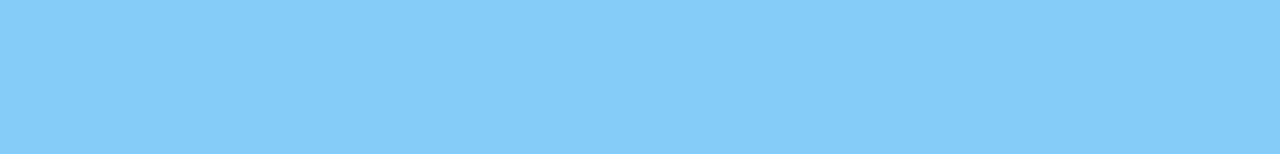
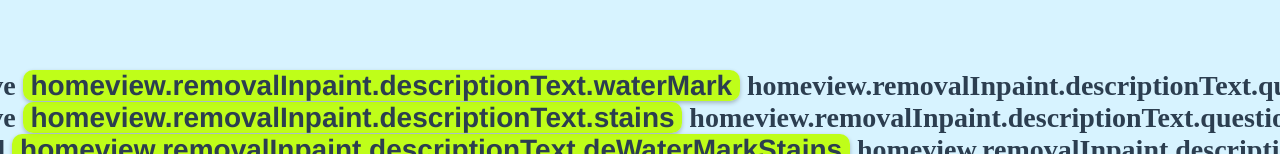
Before and after one commit to Hydrageno/inpaint-toolbox, a Vue app: page / in a window 1280 px wide. Shown: the part 2646-2800 px from the top of the page. Built offline with nearby package versions, Linux system fonts and the light colour scheme.

Commit message:
set basic content and style for description in RI.

```diff
--- a/src/components/homeview-can/RemovalInpaint.vue
+++ b/src/components/homeview-can/RemovalInpaint.vue
@@ -3,7 +3,22 @@
         <!--create description area for removal-inpaint-->
         <!--为去除水印创建描述区-->
         <div class="removal-inpaint-description">
-
+            <div class="removal-inpaint-description-content">
+                <!--add description text for removal-inpaint-->
+                <!--为超分辨率添加描述性文字-->
+                <div class="removal-inpaint-description-text">
+                    <span>{{ picHave }}&nbsp;</span>
+                    <span class="removal-inpaint-description-text-fluorescence">&nbsp;{{ waterMark }}&nbsp;</span>
+                    <span>&nbsp;{{ questionMark }}</span><br>
+                    <span>{{ picHave }}&nbsp;</span>
+                    <span class="removal-inpaint-description-text-fluorescence">&nbsp;{{ stains }}&nbsp;</span>
+                    <span>&nbsp;{{ questionMark }}</span><br>
+                    <span>{{ tryTool }}&nbsp;</span>
+                    <span class="removal-inpaint-description-text-fluorescence">&nbsp;{{ deWaterMarkStains }}&nbsp;</span>
+                    <span>&nbsp;{{ endTool }}</span>
+                </div>
+                <img src="@/assets/demo.gif" class="removal-inpaint-description-animation">
+            </div>
         </div>
         <div class="removal-inpaint-upload-image"></div>
         <div class="removal-inpaint-use-case"></div>
@@ -13,6 +28,31 @@
 <script>
 export default{
     name: 'RemovalInpaint',
+    computed:{
+        picHave(){
+            // switch the content follow the value of 'language' attribute in i18n.
+            // 通过i18n中的language属性值来调整展示的内容，如果为zh则显示中文内容，否则显示英文内容。
+            return this.$t('homeview.removalInpaint.descriptionText.picHave')
+        },
+        waterMark(){
+            return this.$t('homeview.removalInpaint.descriptionText.waterMark')
+        },
+        stains(){
+            return this.$t('homeview.removalInpaint.descriptionText.stains')
+        },
+        questionMark(){
+            return this.$t('homeview.removalInpaint.descriptionText.questionMark')
+        },
+        tryTool(){
+            return this.$t('homeview.removalInpaint.descriptionText.tryTool')
+        },
+        deWaterMarkStains(){
+            return this.$t('homeview.removalInpaint.descriptionText.deWaterMarkStains')
+        },
+        endTool(){
+            return this.$t('homeview.removalInpaint.descriptionText.endTool')
+        }
+    }
 }
 </script>
 
@@ -24,8 +64,49 @@ export default{
     flex-direction: column;
     // height = desciption-height + upload-iamge-height + use-case-height.
     .removal-inpaint-description{
-        background-color: rgb(133,204,248);
+        background-color: rgb(215, 243, 255);
         flex: 1;
+        // let inner element center horizontal and vertical.
+        // 让内部元素水平和垂直居中。
+        display: flex;
+        justify-content: center;
+        align-items: center;
+        .removal-inpaint-description-content{
+            // let inner element center horizontal and vertical.
+            // 让内部元素水平和垂直居中。
+            display: flex;
+            justify-content: center;
+            align-items: center;
+            .removal-inpaint-description-text{
+                // set the style of font.
+                // 设置字体大小和粗细程度。
+                font-weight: bolder;
+                font-size: 1.75em;
+                color: rgb(44, 62, 80);
+                // align the text inside the super-resolution-description-text div to the right.
+                // 让内部的字靠在最右边。
+                text-align: left;
+                // create distance between text and picture.
+                // 文字和图片间保持一定间距
+                margin-right: 10px;
+                .removal-inpaint-description-text-fluorescence{
+                    // set the style of fluorescence text
+                    // 设置荧光背景样式
+                    background-color: rgba(189, 255, 1, 0.9);
+                    box-shadow:0 2px 4px rgba(0, 0, 0, 0.25);
+                    border-radius: 10px;
+                    font-family: 'Franklin Gothic Medium', 'Arial Narrow', Arial, sans-serif;
+                }
+            }
+            .removal-inpaint-description-animation{
+                // set the style of animation.
+                // 设置演示动画的样式，包括边界、边界样式、背景阴影。
+                border-radius: 30px;
+                border-style: none;
+                box-shadow: 0 2px 4px rgba(0, 0, 0, 0.25);
+                width: 25%;
+            }
+        }
     }
     .removal-inpaint-upload-image{
         background-color: red;
```
